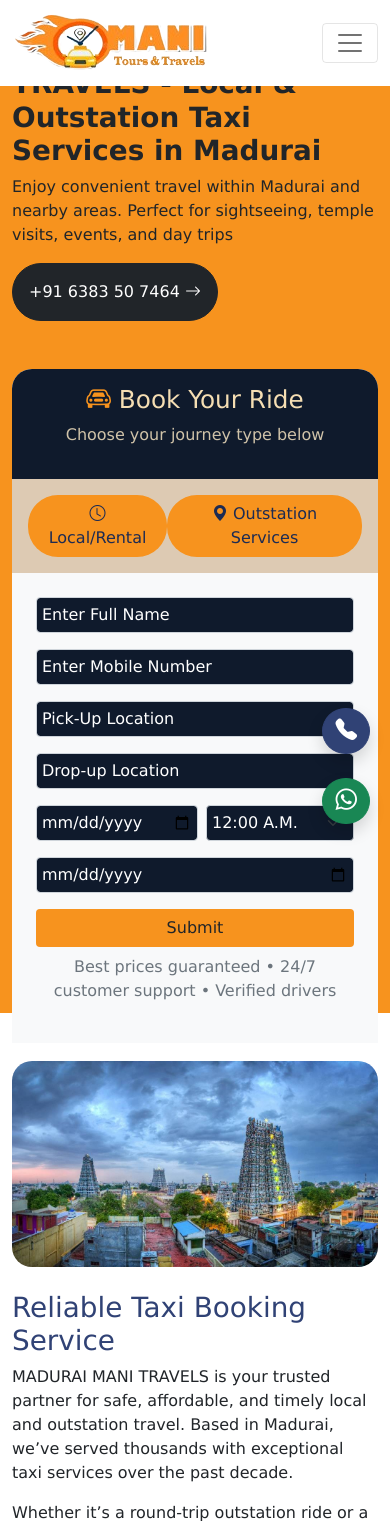
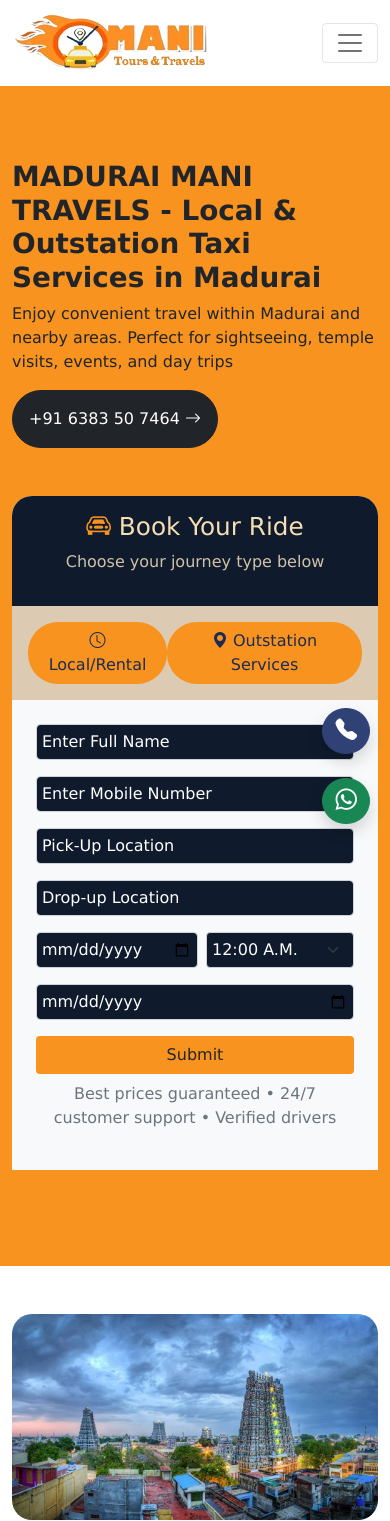
Before and after one commit to Archanaselvam2005/tourswebsite, a PHP site: page / in a window 390 px wide. Shown: the top 1521 px of the page. Run offline with PHP 8.4, Linux system fonts and the light colour scheme.

Commit message:
Update style.css

```diff
--- a/css/style.css
+++ b/css/style.css
@@ -87,7 +87,7 @@ ul li{
 }
   @media (max-width: 996px) {
 .her{
-    height: 120vh;
+    height: 150vh;
 }
 
   }
```
